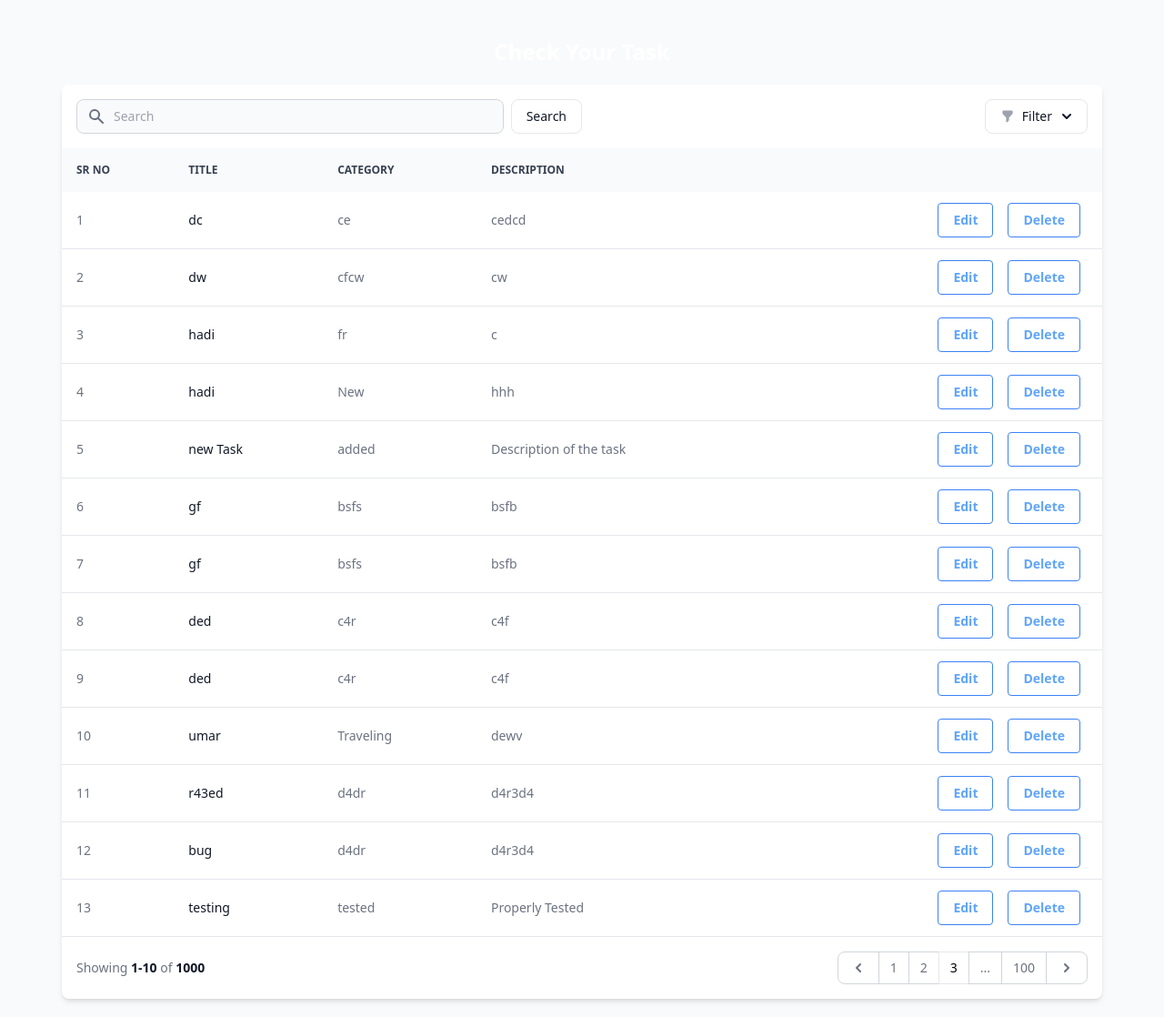
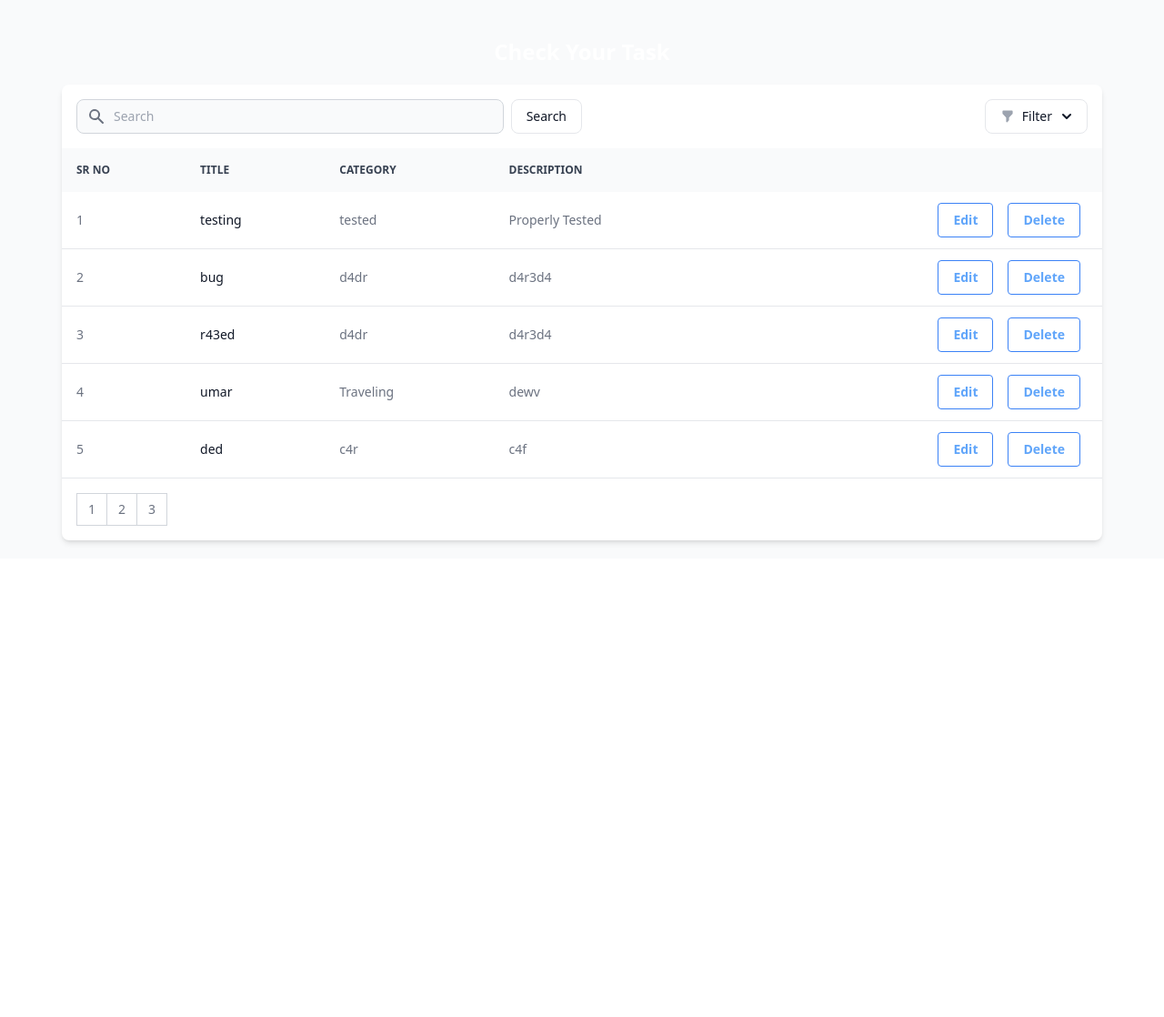
Before and after one commit to Abdulhadu/flask_todo_app, a Flask app: page / in a window 1280 px wide. Shown: the part 697-1815 px from the top of the page at 91% size. After the commit the page ends 1296 px from the top, so only its background shows below. Run offline with Flask 3, Linux system fonts and the light colour scheme; some libraries are stand-ins or nearby versions.

Commit message:
add pagination

```diff
--- a/app.py
+++ b/app.py
@@ -1,6 +1,7 @@
 from flask import Flask, render_template, request, redirect
 from flask_sqlalchemy import SQLAlchemy
 from flask_login import LoginManager , UserMixin , login_required ,login_user, logout_user,current_user
+from flask_paginate import Pagination, get_page_args
 from flask_migrate import Migrate
 from datetime import datetime
 
@@ -93,13 +94,19 @@ def hello_world():
 
     page = request.args.get('page', 1, type=int)
     allTodo, total_pages = get_paginated_todos(page)
-    allTodo = Todo.query.all()
     return render_template('index.html', allTodo = allTodo, current_user=current_user, total_pages=total_pages)
 
 def get_paginated_todos(page):
-    allTodo = Todo.query.order_by(Todo.pub_date.desc()).paginate(page=page, per_page=PER_PAGE)
+    per_page = 5  # Set the number of items per page
+    allTodo = Todo.query.order_by(Todo.pub_date.desc()).paginate(page=page, per_page=per_page)
     total_pages = allTodo.pages
-    return allTodo, total_pages
+     # Calculate the starting index for the current page
+    start_index = (page - 1) * per_page + 1
+
+    # Calculate the index value for each item
+    for index, todo in enumerate(allTodo.items, start=start_index):
+        todo.index = index
+    return allTodo.items, total_pages
 
 @app.route("/update/<int:sno>",  methods=['GET','POST'])
 def update(sno):
--- a/static/dist/css/output.css
+++ b/static/dist/css/output.css
@@ -627,6 +627,10 @@ video {
   margin-bottom: 1.5rem;
 }
 
+.ml-0 {
+  margin-left: 0px;
+}
+
 .ml-1 {
   margin-left: 0.25rem;
 }
@@ -671,18 +675,6 @@ video {
   margin-top: 10rem;
 }
 
-.mb-40 {
-  margin-bottom: 10rem;
-}
-
-.mb-1 {
-  margin-bottom: 0.25rem;
-}
-
-.ml-0 {
-  margin-left: 0px;
-}
-
 .block {
   display: block;
 }
@@ -727,18 +723,14 @@ video {
   height: 2rem;
 }
 
+.h-full {
+  height: 100%;
+}
+
 .h-screen {
   height: 100vh;
 }
 
-.h-24 {
-  height: 6rem;
-}
-
-.h-full {
-  height: 100%;
-}
-
 .w-2 {
   width: 0.5rem;
 }
@@ -825,6 +817,12 @@ video {
 
 .justify-between {
   justify-content: space-between;
+}
+
+.-space-x-px > :not([hidden]) ~ :not([hidden]) {
+  --tw-space-x-reverse: 0;
+  margin-right: calc(-1px * var(--tw-space-x-reverse));
+  margin-left: calc(-1px * calc(1 - var(--tw-space-x-reverse)));
 }
 
 .space-x-3 > :not([hidden]) ~ :not([hidden]) {
@@ -851,12 +849,6 @@ video {
   margin-bottom: calc(1rem * var(--tw-space-y-reverse));
 }
 
-.-space-x-px > :not([hidden]) ~ :not([hidden]) {
-  --tw-space-x-reverse: 0;
-  margin-right: calc(-1px * var(--tw-space-x-reverse));
-  margin-left: calc(-1px * calc(1 - var(--tw-space-x-reverse)));
-}
-
 .divide-y > :not([hidden]) ~ :not([hidden]) {
   --tw-divide-y-reverse: 0;
   border-top-width: calc(1px * calc(1 - var(--tw-divide-y-reverse)));
@@ -980,12 +985,9 @@ video {
   padding: 1.5rem;
 }
 
-.p-1 {
-  padding: 0.25rem;
-}
-
-.p-1\.5 {
-  padding: 0.375rem;
+.px-3 {
+  padding-left: 0.75rem;
+  padding-right: 0.75rem;
 }
 
 .px-4 {
@@ -1003,6 +1005,16 @@ video {
   padding-right: 1.5rem;
 }
 
+.py-1 {
+  padding-top: 0.25rem;
+  padding-bottom: 0.25rem;
+}
+
+.py-1\.5 {
+  padding-top: 0.375rem;
+  padding-bottom: 0.375rem;
+}
+
 .py-2 {
   padding-top: 0.5rem;
   padding-bottom: 0.5rem;
@@ -1028,19 +1040,8 @@ video {
   padding-bottom: 2rem;
 }
 
-.px-3 {
-  padding-left: 0.75rem;
-  padding-right: 0.75rem;
-}
-
-.py-1 {
-  padding-top: 0.25rem;
-  padding-bottom: 0.25rem;
-}
-
-.py-1\.5 {
-  padding-top: 0.375rem;
-  padding-bottom: 0.375rem;
+.pb-10 {
+  padding-bottom: 2.5rem;
 }
 
 .pl-10 {
@@ -1115,10 +1112,6 @@ video {
 
 .font-semibold {
   font-weight: 600;
-}
-
-.font-normal {
-  font-weight: 400;
 }
 
 .uppercase {
--- a/templates/index.html
+++ b/templates/index.html
@@ -70,11 +70,11 @@ HOME
                 </svg>
               </div>
               <input type="text" id="search" name="search"
-                class="bg-gray-50 border border-gray-300 text-gray-900 text-sm rounded-lg focus:ring-primary-500 focus:border-primary-500 block w-full pl-10 p-2 dark:bg-gray-700 dark:border-gray-600 dark:placeholder-gray-400 dark:text-white dark:focus:ring-primary-500 dark:focus:border-primary-500"
+                class="bg-gray-50 border border-gray-300 text-gray-900 text-sm rounded-lg focus:ring-gray-500 focus:border-gray-500 block w-full pl-10 p-2 dark:bg-gray-700 dark:border-gray-600 dark:placeholder-gray-400 dark:text-white dark:focus:ring-gray-500 dark:focus:border-gray-500"
                 placeholder="Search" />
             </div>
             <button type="submit"
-              class="w-full md:w-auto flex items-center justify-center ml-2 py-2 px-4 text-sm font-medium text-gray-900 focus:outline-none bg-white rounded-lg border border-gray-200 hover:bg-gray-100 hover:text-primary-700 focus:z-10 focus:ring-4 focus:ring-gray-200 dark:focus:ring-gray-700 dark:bg-gray-800 dark:text-gray-400 dark:border-gray-600 dark:hover:text-white dark:hover:bg-gray-700">Search</button>
+              class="w-full md:w-auto flex items-center justify-center ml-2 py-2 px-4 text-sm font-medium text-gray-900 focus:outline-none bg-white rounded-lg border border-gray-200 hover:bg-gray-100 hover:text-gray-700 focus:z-10 focus:ring-4 focus:ring-gray-200 dark:focus:ring-gray-700 dark:bg-gray-800 dark:text-gray-400 dark:border-gray-600 dark:hover:text-white dark:hover:bg-gray-700">Search</button>
           </form>
         </div>
 
@@ -83,7 +83,7 @@ HOME
 
           <div class="flex items-center space-x-3 w-full md:w-auto">
             <button id="filterDropdownButton" data-dropdown-toggle="filterDropdown"
-              class="w-full md:w-auto flex items-center justify-center py-2 px-4 text-sm font-medium text-gray-900 focus:outline-none bg-white rounded-lg border border-gray-200 hover:bg-gray-100 hover:text-primary-700 focus:z-10 focus:ring-4 focus:ring-gray-200 dark:focus:ring-gray-700 dark:bg-gray-800 dark:text-gray-400 dark:border-gray-600 dark:hover:text-white dark:hover:bg-gray-700"
+              class="w-full md:w-auto flex items-center justify-center py-2 px-4 text-sm font-medium text-gray-900 focus:outline-none bg-white rounded-lg border border-gray-200 hover:bg-gray-100 hover:text-gray-700 focus:z-10 focus:ring-4 focus:ring-gray-200 dark:focus:ring-gray-700 dark:bg-gray-800 dark:text-gray-400 dark:border-gray-600 dark:hover:text-white dark:hover:bg-gray-700"
               type="button">
               <svg xmlns="http://www.w3.org/2000/svg" aria-hidden="true" class="h-4 w-4 mr-2 text-gray-400"
                 viewbox="0 0 20 20" fill="currentColor">
@@ -123,7 +123,7 @@ HOME
           <tbody>
             {% for todo in allTodo %}
             <tr class="border-b dark:border-gray-700">
-              <td class="px-4 py-3">{{loop.index}}</td>
+              <td class="px-4 py-3">{{todo.index}}</td>
               <th scope="row" class="px-4 py-3 font-medium text-gray-900 whitespace-nowrap dark:text-white">
                 {{todo.title}}
               </th>
@@ -151,45 +151,43 @@ HOME
           </tbody>
         </table>
       </div>
-      <nav class="flex flex-col md:flex-row justify-between items-start md:items-center space-y-3 md:space-y-0 p-4" aria-label="Table navigation">
-        <span class="text-sm font-normal text-gray-500 dark:text-gray-400">
-            Showing
-            <span class="font-semibold text-gray-900 dark:text-white">1-10</span>
-            of
-            <span class="font-semibold text-gray-900 dark:text-white">1000</span>
-        </span>
+      <nav class="flex flex-col md:flex-row justify-between items-start md:items-center space-y-3 md:space-y-0 p-4"
+        aria-label="Table navigation">
+
         <ul class="inline-flex items-stretch -space-x-px">
+          {% if allTodo.has_prev %}
           <li>
-                <a href="#" class="flex items-center justify-center h-full py-1.5 px-3 ml-0 text-gray-500 bg-white rounded-l-lg border border-gray-300 hover:bg-gray-100 hover:text-gray-700 dark:bg-gray-800 dark:border-gray-700 dark:text-gray-400 dark:hover:bg-gray-700 dark:hover:text-white">
+              <a href="{{ url_for('hello_world', page=allTodo.prev_num) }}" class="flex items-center justify-center h-full py-1.5 px-3 ml-0 text-gray-500 bg-white rounded-l-lg border border-gray-300 hover:bg-gray-100 hover:text-gray-700 dark:bg-gray-800 dark:border-gray-700 dark:text-gray-400 dark:hover:bg-gray-700 dark:hover:text-white">
                   <span class="sr-only">Previous</span>
                   <svg class="w-5 h-5" aria-hidden="true" fill="currentColor" viewbox="0 0 20 20" xmlns="http://www.w3.org/2000/svg">
                       <path fill-rule="evenodd" d="M12.707 5.293a1 1 0 010 1.414L9.414 10l3.293 3.293a1 1 0 01-1.414 1.414l-4-4a1 1 0 010-1.414l4-4a1 1 0 011.414 0z" clip-rule="evenodd" />
                   </svg>
               </a>
           </li>
+      {% endif %}
+
+      {% for num in range(1, total_pages + 1) %}
+          {% if num == current_page %}
               <li>
-                <a href="#" class="flex items-center justify-center text-sm py-2 px-3 leading-tight text-gray-500 bg-white border border-gray-300 hover:bg-gray-100 hover:text-gray-700 dark:bg-gray-800 dark:border-gray-700 dark:text-gray-400 dark:hover:bg-gray-700 dark:hover:text-white">1</a>
+                  <a href="{{ url_for('hello_world', page=num) }}" aria-current="page" class="flex items-center justify-center text-sm z-10 py-2 px-3 leading-tight text--600 bg-gray-50 border border-gray-300 hover:bg-gray-100 hover:text-gray-700 dark:border-gray-700 dark:bg-gray-700 dark:text-white">{{ num }}</a>
               </li>
+          {% else %}
               <li>
-                <a href="#" class="flex items-center justify-center text-sm py-2 px-3 leading-tight text-gray-500 bg-white border border-gray-300 hover:bg-gray-100 hover:text-gray-700 dark:bg-gray-800 dark:border-gray-700 dark:text-gray-400 dark:hover:bg-gray-700 dark:hover:text-white">2</a>
+                  <a href="{{ url_for('hello_world', page=num) }}" class="flex items-center justify-center text-sm py-2 px-3 leading-tight text-gray-500 bg-white border border-gray-300 hover:bg-gray-100 hover:text-gray-700 dark:bg-gray-800 dark:border-gray-700 dark:text-gray-400 dark:hover:bg-gray-700 dark:hover:text-white">{{ num }}</a>
               </li>
+          {% endif %}
+      {% endfor %}
+
+      {% if allTodo.has_next %}
           <li>
-                <a href="#" aria-current="page" class="flex items-center justify-center text-sm z-10 py-2 px-3 leading-tight text-primary-600 bg-primary-50 border border-primary-300 hover:bg-primary-100 hover:text-primary-700 dark:border-gray-700 dark:bg-gray-700 dark:text-white">3</a>
-            </li>
-            <li>
-                <a href="#" class="flex items-center justify-center text-sm py-2 px-3 leading-tight text-gray-500 bg-white border border-gray-300 hover:bg-gray-100 hover:text-gray-700 dark:bg-gray-800 dark:border-gray-700 dark:text-gray-400 dark:hover:bg-gray-700 dark:hover:text-white">...</a>
-            </li>
-            <li>
-                <a href="#" class="flex items-center justify-center text-sm py-2 px-3 leading-tight text-gray-500 bg-white border border-gray-300 hover:bg-gray-100 hover:text-gray-700 dark:bg-gray-800 dark:border-gray-700 dark:text-gray-400 dark:hover:bg-gray-700 dark:hover:text-white">100</a>
-            </li>
-            <li>
-                <a href="#" class="flex items-center justify-center h-full py-1.5 px-3 leading-tight text-gray-500 bg-white rounded-r-lg border border-gray-300 hover:bg-gray-100 hover:text-gray-700 dark:bg-gray-800 dark:border-gray-700 dark:text-gray-400 dark:hover:bg-gray-700 dark:hover:text-white">
+              <a href="{{ url_for('hello_world', page=allTodo.next_num) }}" class="flex items-center justify-center h-full py-1.5 px-3 leading-tight text-gray-500 bg-white rounded-r-lg border border-gray-300 hover:bg-gray-100 hover:text-gray-700 dark:bg-gray-800 dark:border-gray-700 dark:text-gray-400 dark:hover:bg-gray-700 dark:hover:text-white">
                   <span class="sr-only">Next</span>
                   <svg class="w-5 h-5" aria-hidden="true" fill="currentColor" viewbox="0 0 20 20" xmlns="http://www.w3.org/2000/svg">
                       <path fill-rule="evenodd" d="M7.293 14.707a1 1 0 010-1.414L10.586 10 7.293 6.707a1 1 0 011.414-1.414l4 4a1 1 0 010 1.414l-4 4a1 1 0 01-1.414 0z" clip-rule="evenodd" />
                   </svg>
               </a>
           </li>
+      {% endif %}
       </ul>
       </nav>
     </div>
```
Also changed, not shown: other parts of static/dist/css/output.css (+70 -37 lines), instance/todo.db. Lines whose indentation alone changed are shown as unchanged.
